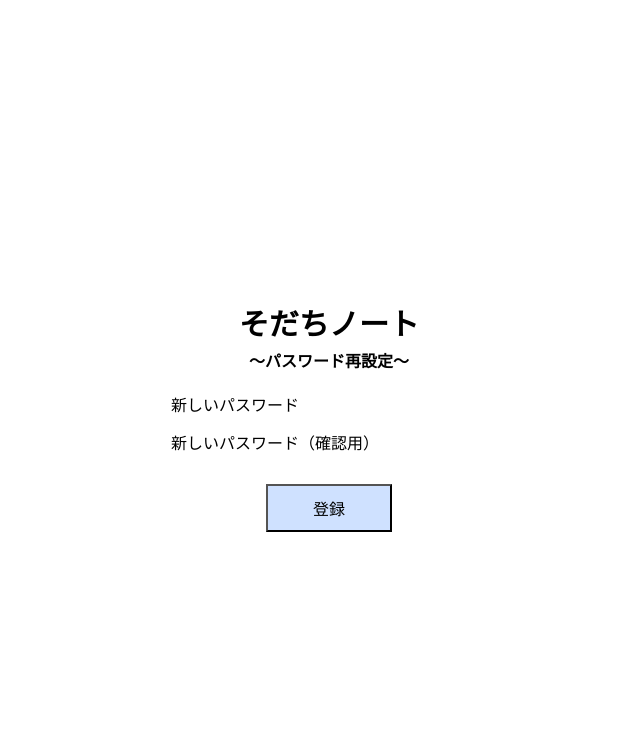
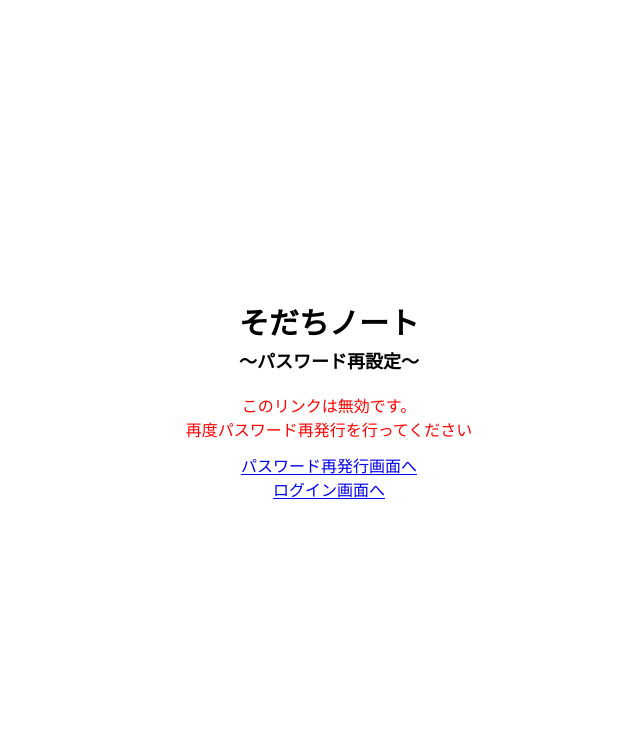
Before and after one commit to mai2130/sodachi_note, a Django app: page /accounts/reset/1/1/ in a window 1280 px wide. Shown: the top 741 px of the page, without its empty margins (311-951 px from the left). After the commit the page ends 499 px from the top, so only its background shows below. Run offline with Django 5.2, Linux system fonts and the light colour scheme.

Commit message:
パスワード再設定・再発行画面追記

```diff
--- a/templates/registration/login.html
+++ b/templates/registration/login.html
@@ -13,14 +13,16 @@
             <h2>そだちノート</h2>
             <h3>～ログイン～</h3>
 
-            {% if form.errors %}
+            {% if form.email.errors or form.password.errors %}
                 <div class="form-error" role="alert">
                     未入力項目があります
                 </div>
             {% endif %}
 
             {% if form.non_field_errors %}
-            <div class = "form-error" role="alert">{{ form.non_field_errors.0 }}</div>
+                <div class = "form-error" role="alert">
+                    {{ form.non_field_errors.0 }}
+                </div>
             {% endif %}
 
             <form method="POST" novalidate>
--- a/templates/registration/password_reset_confirm.html
+++ b/templates/registration/password_reset_confirm.html
@@ -1,11 +1,11 @@
 {% load static %}
 <!DOCTYPE html>
-<html lang ="ja">
+<html lang="ja">
 <head>
   <meta charset="UTF-8">
   <meta name="viewport" content="width=device-width, initial-scale=1">
   <title>パスワード再設定</title>
-    <link rel="stylesheet" href="{% static 'css/password_1.css' %}">
+  <link rel="stylesheet" href="{% static 'css/password.css' %}">
 </head>
 <body>
   <main class="page-center">
@@ -13,32 +13,48 @@
       <h1 class="title">そだちノート</h1>
       <h2 class="subtitle">～パスワード再設定～</h2>
 
+      {% if validlink %}
+        {#  有効なリンクのときだけフォームを表示 #}
+
         {% if form.new_password2.errors %}
-            <div class="form-error" role="alert">パスワードが一致しません</div>
-            {% endif %}
-
-            {% if form.non_field_errors %}
-            <div class = "form-error" role="alert">{{ form.non_field_errors.0 }}</div>
+          <div class="form-error" role="alert">{{ form.new_password2.errors.0 }}</div>
+        {% elif form.new_password1.errors %}
+          <div class="form-error" role="alert">{{ form.new_password1.errors.0 }}</div>
+        {% elif form.non_field_errors %}
+          <div class="form-error" role="alert">{{ form.non_field_errors.0 }}</div>
         {% endif %}
 
         <form method="POST" novalidate>
-                {% csrf_token%}
+          {% csrf_token %}
 
-                <p class="field">
-                <label for="{{ form.new_password1.id_for_label }}">新しいパスワード</label>
+          <div class="field">
+            <label class="label" for="{{ form.new_password1.id_for_label }}">
+              新しいパスワード
+              <span class="helper-warn">※英数字8文字以上</span>
+            </label>
             {{ form.new_password1 }}
-                {{ form.new_password1.errors }}
-                </p>
+          </div>
 
-                <p class="field">
-                <label for="{{ form.new_password2.id_for_label }}">新しいパスワード（確認用）</label>
+          <div class="field">
+            <label class="label" for="{{ form.new_password2.id_for_label }}">
+              新しいパスワード（確認用）
+            </label>
             {{ form.new_password2 }}
-                {{ form.new_password2.errors }}
-
-                </p>
+          </div>
 
           <button class="btn" type="submit">登録</button>
         </form>
+
+      {% else %}
+        {# 無効リンクのときはフォームを出さず、案内を出す #}
+        <div class="form-error" role="alert">
+          このリンクは無効です。<br>再度パスワード再発行を行ってください
+        </div>
+
+        <a class="link-item" href="{% url 'password_reset' %}">パスワード再発行画面へ</a>
+        <a class="link-item" href="{% url 'login' %}">ログイン画面へ</a>
+      {% endif %}
+    </section>
   </main>
-<body>
-<html>
+</body>
+</html>
--- a/templates/registration/password_reset_email.txt
+++ /dev/null
@@ -1,2 +0,0 @@
-以下のリンクからパスワードを再設定してください：
-{{ protocol }}://{{ domain }}{% url 'accounts:password_reset_confirm' uidb64=uid token=token %}
```
Also changed, not shown: templates/registration/password_reset_email.html (added, +10 -0 lines), templates/registration/password_reset_form.html (+11 -3 lines), templates/registration/logged_out.html (deleted), templates/registration/password.reset_done.html (deleted), templates/registration/password_reset_complete.html (deleted). Lines whose indentation alone changed are shown as unchanged.
